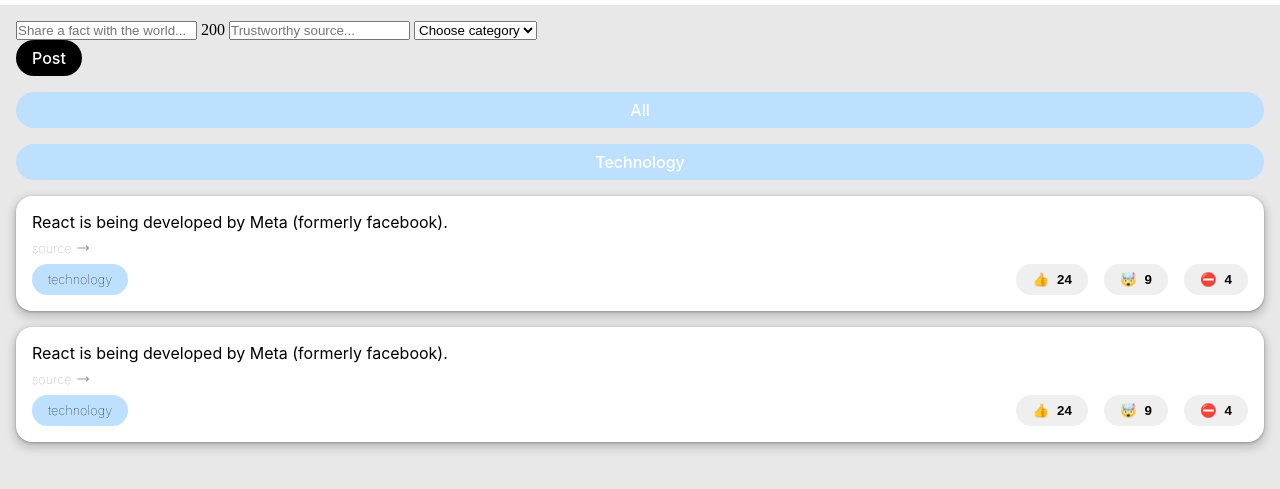
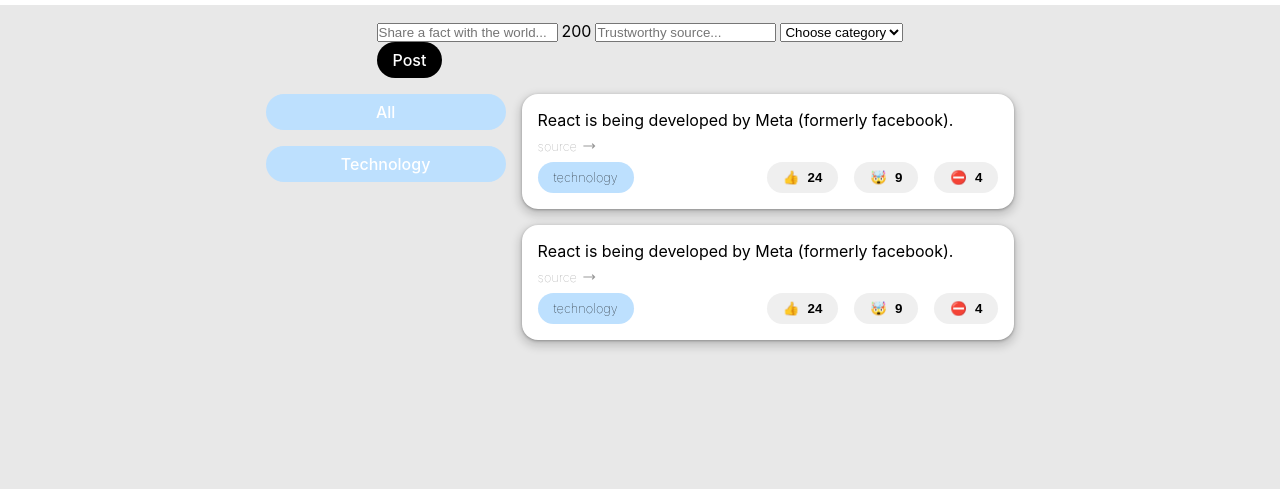
Before and after one commit to towaldi/thats_a_fact, a plain HTML site: page index.html in a window 1280 px wide. Shown: the part 47-536 px from the top of the page. Drawn offline with Linux system fonts and the light colour scheme.

Commit message:
add grid + center app

```diff
--- a/font.css
+++ b/font.css
@@ -1,7 +1,7 @@
 /* ==========================================================================
    Font
    ========================================================================== */
-h1, p, a, .btn, .chip {
+h1, p, a, .btn, .chip, span {
     font-family: 'Inter', 'Arial Narrow', Arial, sans-serif;
     font-style: normal;
 }
--- a/index.html
+++ b/index.html
@@ -8,10 +8,10 @@
     <link rel="stylesheet" href="font.css">
     <title>That's a fact!</title>
 </head>
+
 <body>
-
 <!-- header -->
-<header>
+<header class="header">
     <div class="row-1rem">
         <img src="./assets/icons/sms_FILL0_wght400_GRAD0_opsz24.svg" alt="that's a fact logo">
         <h1>That's a fact!</h1>
@@ -20,7 +20,7 @@
 </header>
 
 <!-- main -->
-<main>
+<main class="main">
 
     <!-- form -->
     <form action="">
@@ -35,8 +35,10 @@
         <button class="action-btn btn">Post</button>
     </form>
 
+    <!-- grid -->
+    <div class="grid">
         <!-- sidebar button -->
-    <aside>
+        <aside class="aside">
             <ul>
                 <li><button class="category-btn btn">All</button></li>
                 <li><button class="category-btn btn">Technology</button></li>
@@ -44,7 +46,7 @@
         </aside>
 
         <!-- facts-->
-    <section>
+        <section class="section">
             <ul>
                 <li class="post">
                     <p>React is being developed by Meta (formerly facebook).</p>
@@ -74,9 +76,8 @@
                     </div>
                 </li>
             </ul>
-
-
         </section>
+    </div>
 
 </main>
 
--- a/style.css
+++ b/style.css
@@ -23,15 +23,7 @@ body {
    elements
    ========================================================================== */
 
-main {
-    /* display & box model */
-    display: flex;
-    flex-direction: column;
-    gap: 1rem;
-    padding: 1rem;
-}
-
-header {
+.header {
     /* display & box model */
     display: flex;
     flex-direction: row;
@@ -42,13 +34,32 @@ header {
     background-color: #fff;
 }
 
-aside {
+.main {
+    /* display & box model */
+    display: flex;
+    flex-direction: column;
+    align-items: center;
+    gap: 1rem;
+    padding: 1rem;
+    width: 100%;
+}
+
+.grid {
+    /* display & box model */
+    display: grid;
+    grid-template-columns: 240px 1fr;
+    gap: 1rem;
+    width: 60%;
+    /* other */
+}
+
+.aside {
     /* display & box model */
     display: flex;
     flex-direction: column;
 }
 
-section {
+.section {
     /* display & box model */
     display: flex;
     flex-direction: column;
@@ -168,3 +179,16 @@ ul {
     width: 1rem;
     height: 1rem;
 }
+
+
+
+/* ==========================================================================
+   Responsivness
+   ========================================================================== */
+
+@media screen and (max-width: 1200px) {
+    .grid {
+        /* display & box model */
+        width: 100%;
+    }
+}
```
Lines whose indentation alone changed are shown as unchanged.
